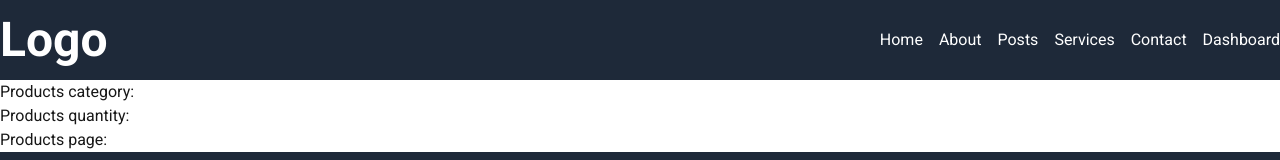
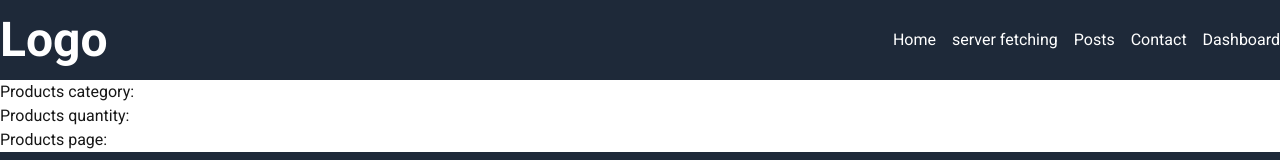
Before and after one commit to dev-nirob1/nextjs-playground, a Next.js app: page /products in a window 1280 px wide. Shown: the top 160 px of the page. Built offline with nearby package versions, Linux system fonts and the light colour scheme.

Commit message:
data fething using server and a simple project using searchparams and api

```diff
--- /dev/null
+++ b/src/app/(front)/datafetching/server/page.js
@@ -0,0 +1,22 @@
+import React from 'react';
+
+const ServerFetching = async ({searchParams}) => {
+    // console.log(searchParams);
+    // getting query params
+    const userName = await searchParams
+    console.log(userName);
+    // fetching data from api
+    const res = await fetch(`https://api.genderize.io?name=${userName.name}`)
+    const data = await res.json()
+    // console.log('data is here', data);
+    return (
+        <div className='p-4 bg-blue-300 rounded-lg '>
+            <h1 className='text-2xl font-bold mb-4'>{data.name}</h1>
+            <p className='text-lg'>Gender: {data.gender}</p>
+            <p className='text-lg'>Probability: {data.probability && data.probability * 100}</p>
+            <p className='text-lg'>Count: {data.count}</p>
+        </div>
+    );
+};
+
+export default ServerFetching;
--- /dev/null
+++ b/src/app/(front)/shop/page.js
@@ -0,0 +1,16 @@
+'use client';
+
+import { useSearchParams } from "next/navigation";
+
+const Shop = () => {
+    const params = useSearchParams();
+    const company = params.get('company');
+    console.log('params', company);
+    return (
+        <div>
+            shop page
+        </div>
+    );
+};
+
+export default Shop;
--- a/src/components/Navbar.js
+++ b/src/components/Navbar.js
@@ -12,8 +12,8 @@ const Navbar = () => {
             </Link>
           </li>
           <li>
-            <Link href="/about" className="hover:text-gray-300">
-              About
+            <Link href="/datafetching/server" className="hover:text-gray-300">
+              server fetching
             </Link>
           </li>
           <li>
@@ -21,11 +21,11 @@ const Navbar = () => {
               Posts
             </Link>
           </li>
-          <li>
+          {/* <li>
             <Link href="/services" className="hover:text-gray-300">
               Services
             </Link>
-          </li>
+          </li> */}
           <li>
             <Link href="/contact" className="hover:text-gray-300">
               Contact
```
